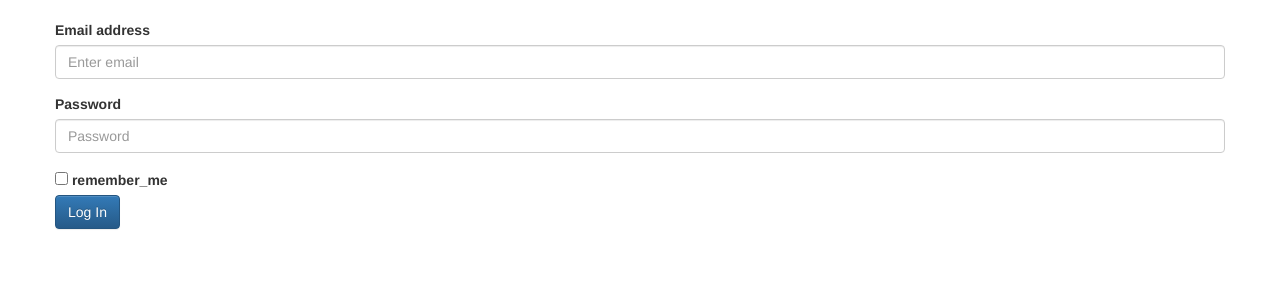
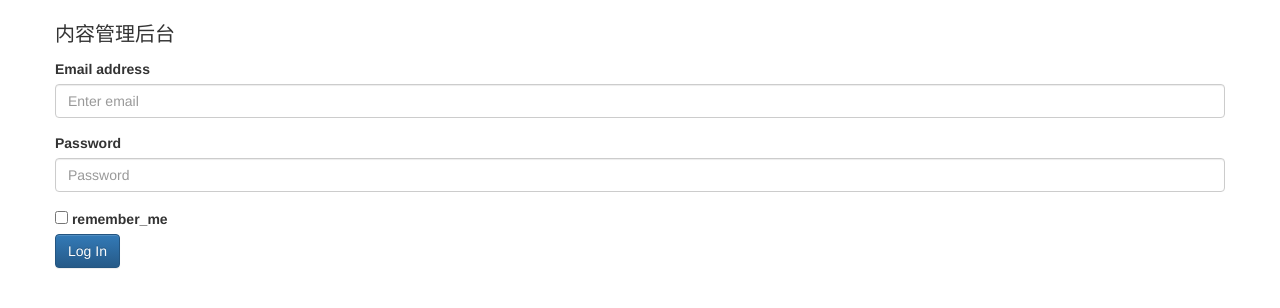
Before and after one commit to qixiangyang/My_Blog, a Flask app: page /auth/login in a window 1280 px wide. Shown: the top 308 px of the page. Run offline with Flask 2, Linux system fonts and the light colour scheme; some libraries are stand-ins or nearby versions.

Commit message:
表单及登录页样式调整 删除部分冗余HTML代码

```diff
--- a/app/templates/auth/login.html
+++ b/app/templates/auth/login.html
@@ -5,13 +5,8 @@
     <meta http-equiv="X-UA-Compatible" content="IE=edge,chrome=1">
     <meta name="viewport" content="width=device-width, initial-scale=1">
     <!-- The above 3 meta tags *must* come first in the head; any other head content must come *after* these tags -->
-    <meta name="description" content="加油马德里的博客">
-    <meta name="author" content="加油马德里">
     <link rel="icon" href="{{ url_for('static', filename='images/logo.jpeg') }}"><!--引入项目的图标，将需要的 ico 文件放到 static/images 文件夹下．-->
-
     <title>{% block title %}加油马德里的主页{% endblock %}</title>
-    <!--设置网页的标题，通过这样的设置，你可以利用 jinja2 的一些特性，将每个网页的标题进行不通的设置．-->
-
     {% block css %}　<!--css模块区域-->
         <!-- Bootstrap core CSS -->
         <link rel="stylesheet" href="{{ url_for('static', filename='css/bootstrap.min.css') }}">
@@ -23,8 +18,10 @@
 </head>
 
 <body>
-<div class="container">
-    <div class="row"  >
+<div class="container" style="column-width: auto">
+
+    <div class="row" style="column-width: auto" >
+        <p style="font-size: 20px"> 内容管理后台 </p>
         <form class="form" method="POST">
             {{ form.hidden_tag() }}
             <div class="form-group">
```
